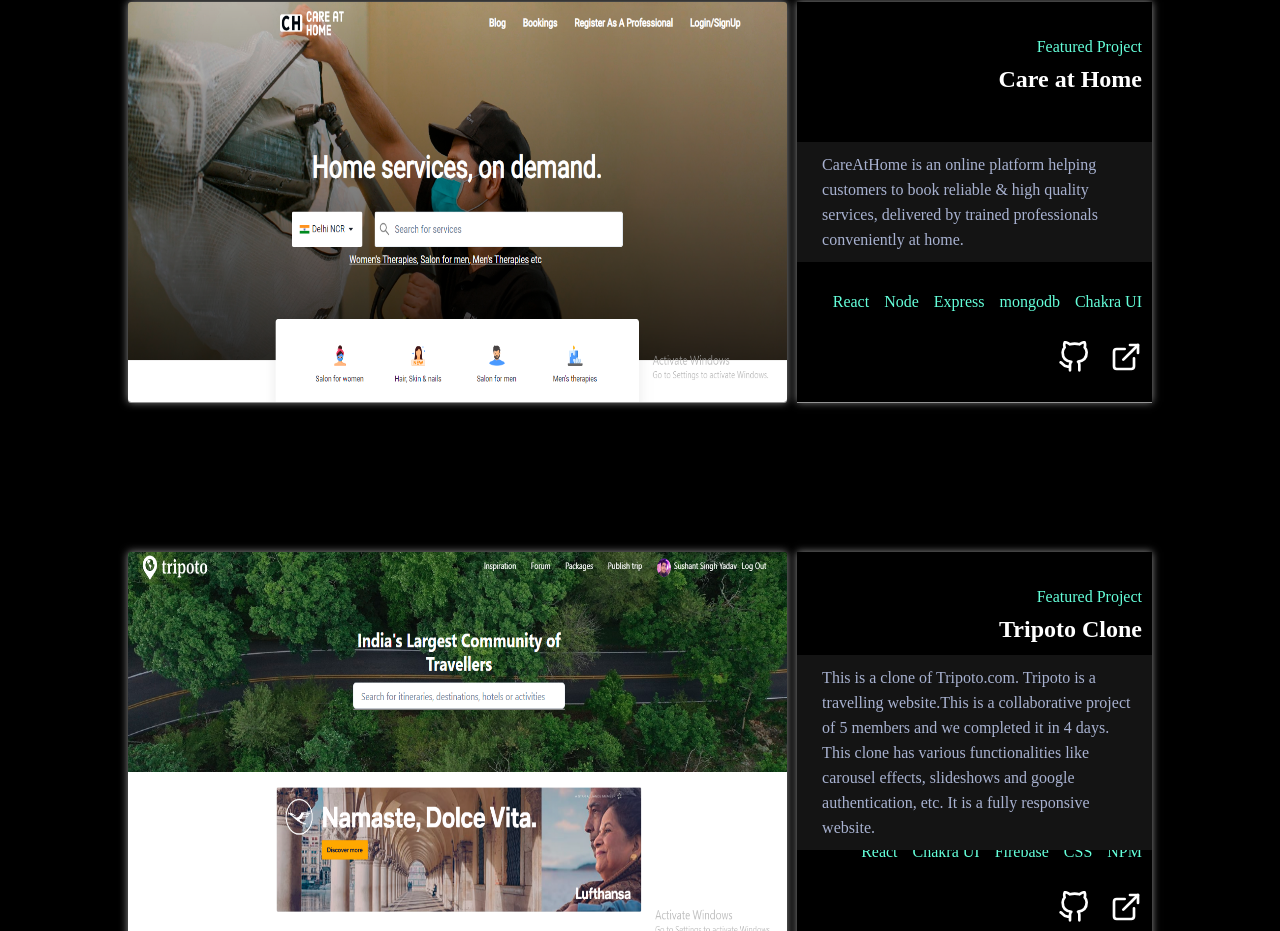
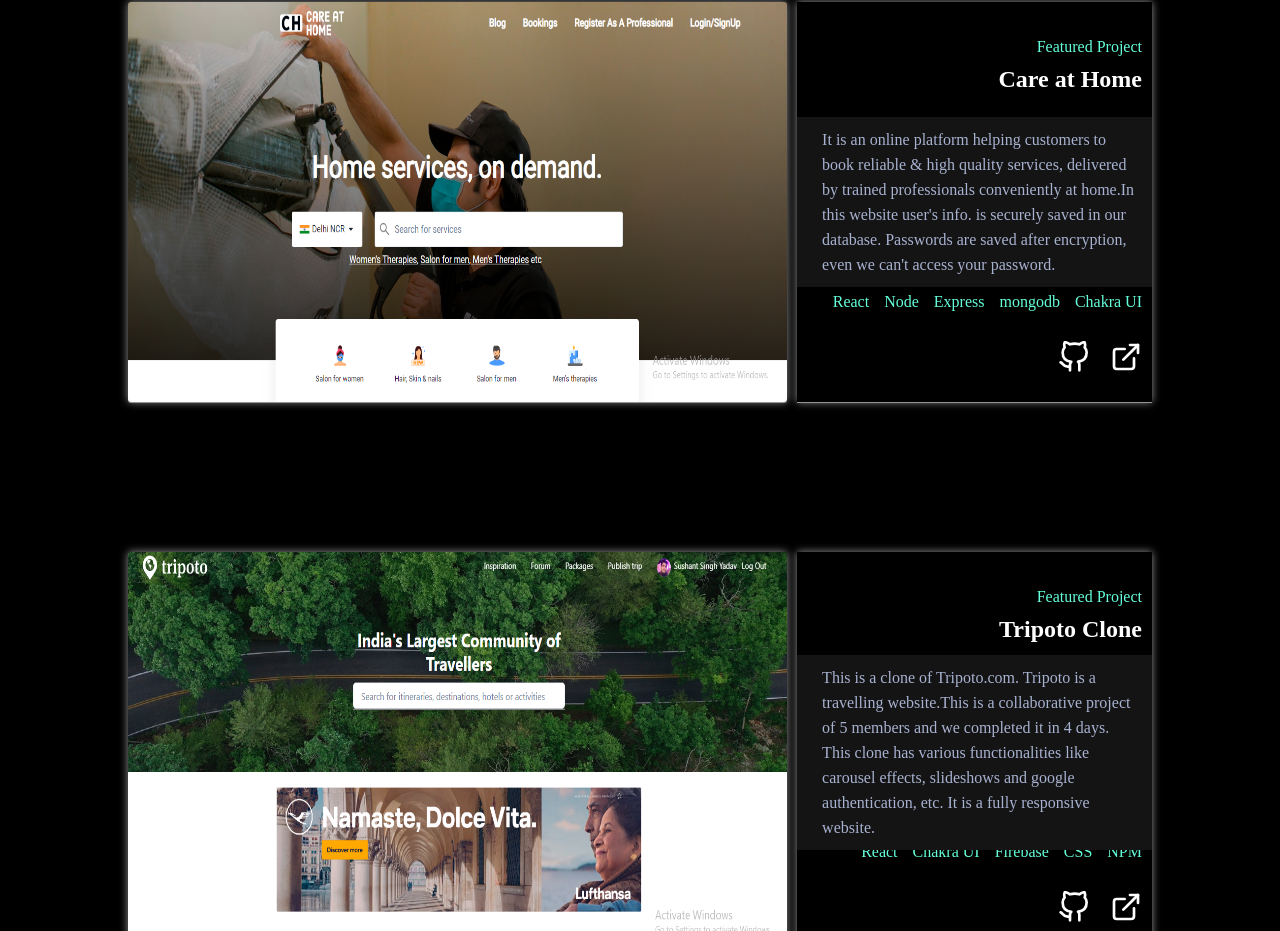
Before and after one commit to HackerSushant76/HackerSushant76.github.io, a React (Create React App) app: page / in a window 1280 px wide. Shown: the part 2754-3685 px from the top of the page. Built offline with nearby package versions, Linux system fonts and the light colour scheme; the HTML template or start-up script is replaced by a standard one.

Commit message:
project added

```diff
--- a/src/Sections/Projects.jsx
+++ b/src/Sections/Projects.jsx
@@ -5,8 +5,9 @@
   {
     img_url: "care-at-home.PNG",
     name: "Care at Home",
-    desc: `CareAtHome is an online platform helping customers to book reliable & high quality services,
-    delivered by trained professionals conveniently at home.`,
+    desc: `It is an online platform helping customers to book reliable & high quality services,
+    delivered by trained professionals conveniently at home.In this website user's info.  is securely saved in our database.
+    Passwords are saved after encryption, even we can't access your password.`,
     tech: ["React","Node","Express","mongodb" ,"Chakra UI"],
     github: "https://github.com/pragati-tripathi05/Care-At-Home",
     deployed: "https://care-at-home-mauve.vercel.app/",
```
